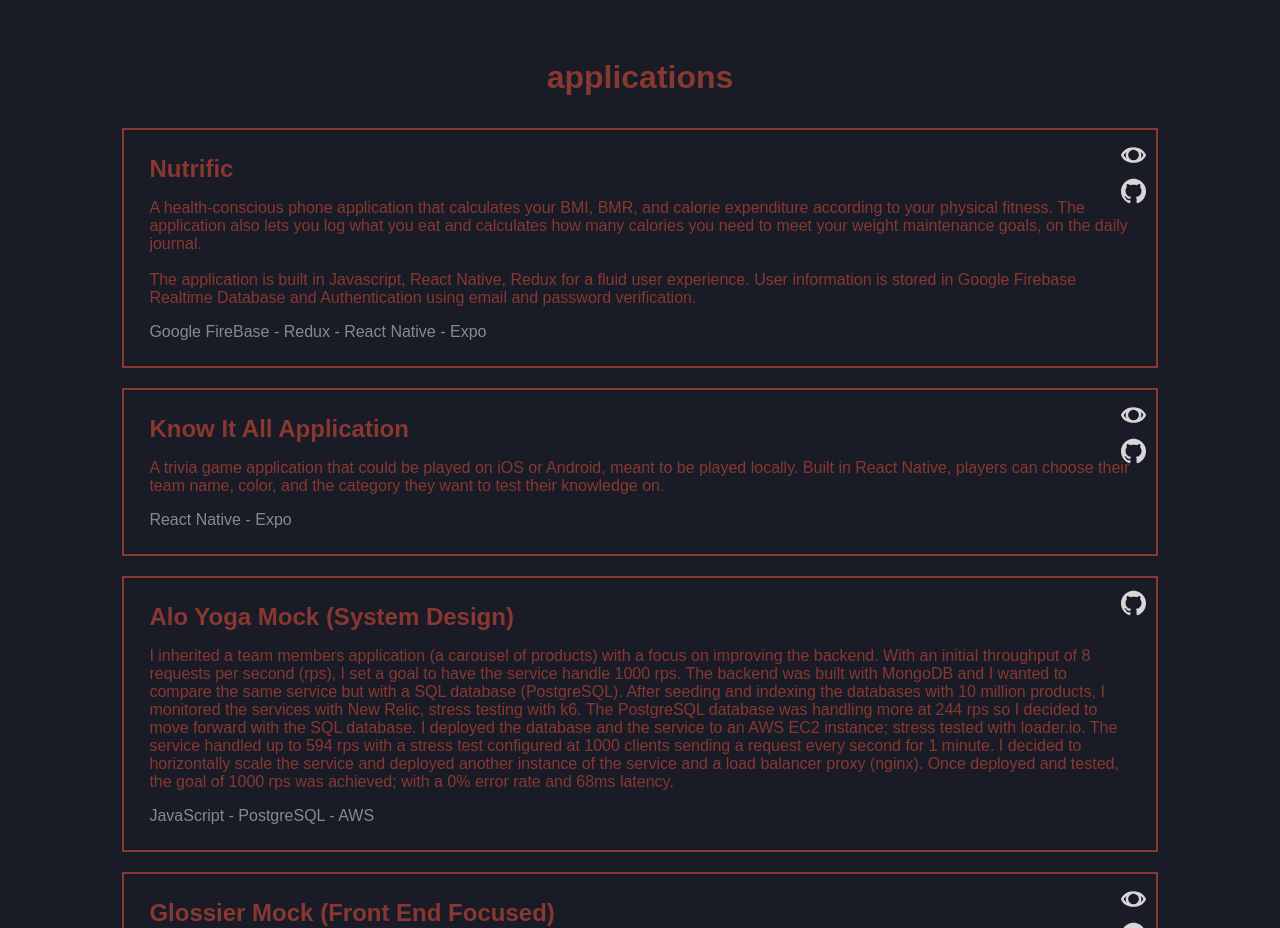
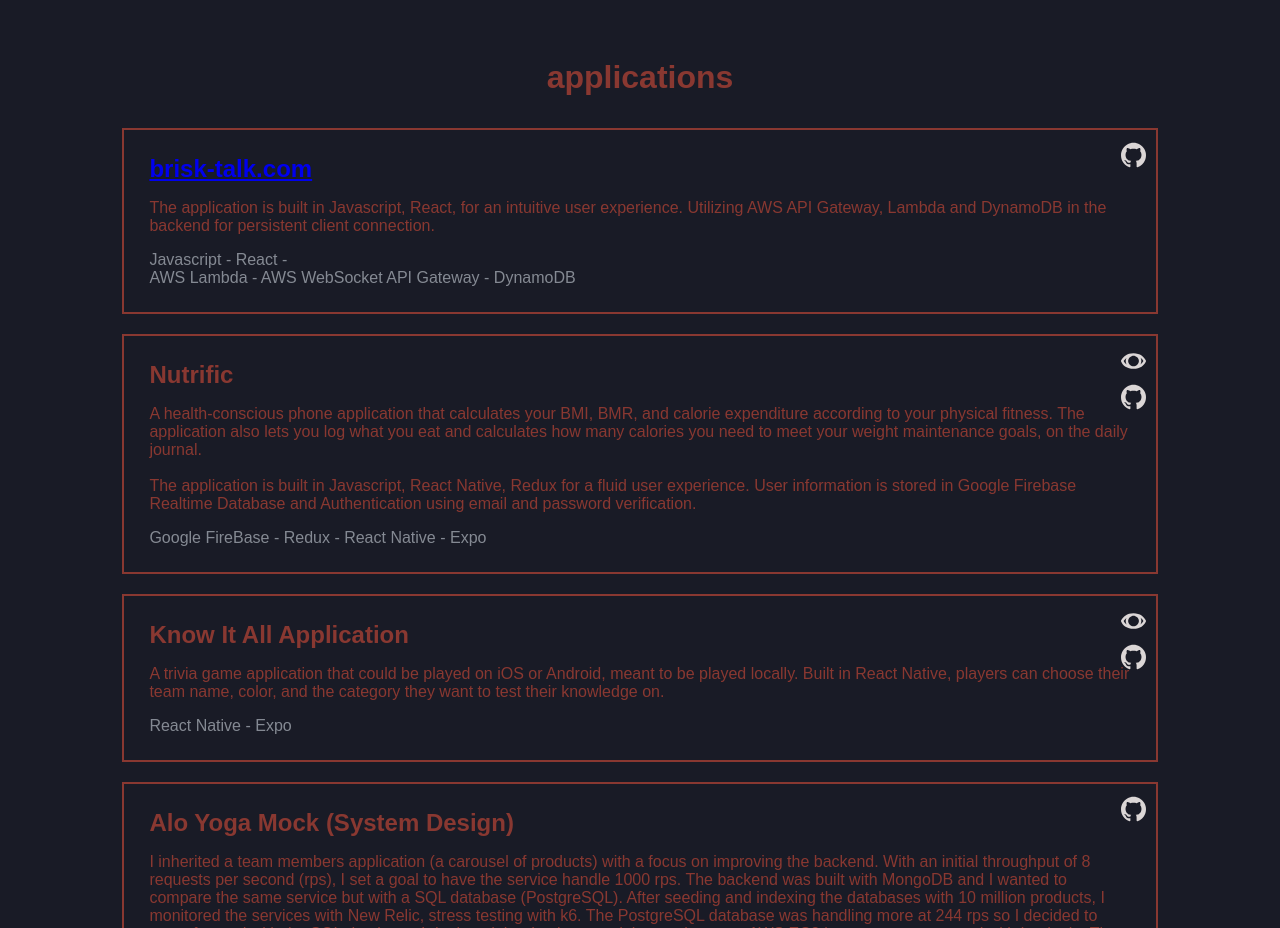
Before and after one commit to kokosaka/personalwebsite, a Next.js app: page / in a window 1280 px wide. Shown: the part 1560-2488 px from the top of the page. Built offline with nearby package versions, Linux system fonts and the light colour scheme.

Commit message:
Add brisktalk to applications

```diff
--- a/components/applications.js
+++ b/components/applications.js
@@ -7,6 +7,29 @@ const Applications = (props) => {
   return (
     <div className="applications">
       <h1>applications</h1>
+      <div className="project">
+        {props.nutrific && <NutrificCarousel />}
+        <div className="project-desc">
+          <h2>
+            <a href="https://brisk-talk.com/">brisk-talk.com</a>
+          </h2>
+          <p>
+            The application is built in Javascript, React, for an intuitive user
+            experience. Utilizing AWS API Gateway, Lambda and DynamoDB in the
+            backend for persistent client connection.
+          </p>
+          <div className="project-tools">
+            Javascript - React - <br></br>
+            AWS Lambda - AWS WebSocket API Gateway - DynamoDB
+          </div>
+        </div>
+        <div className="project-links">
+          <a href="https://github.com/kokosaka/simple-chat">
+            <Github />
+          </a>
+        </div>
+      </div>
+
       <div className="project">
         {props.nutrific && <NutrificCarousel />}
         <div className="project-desc">
```
